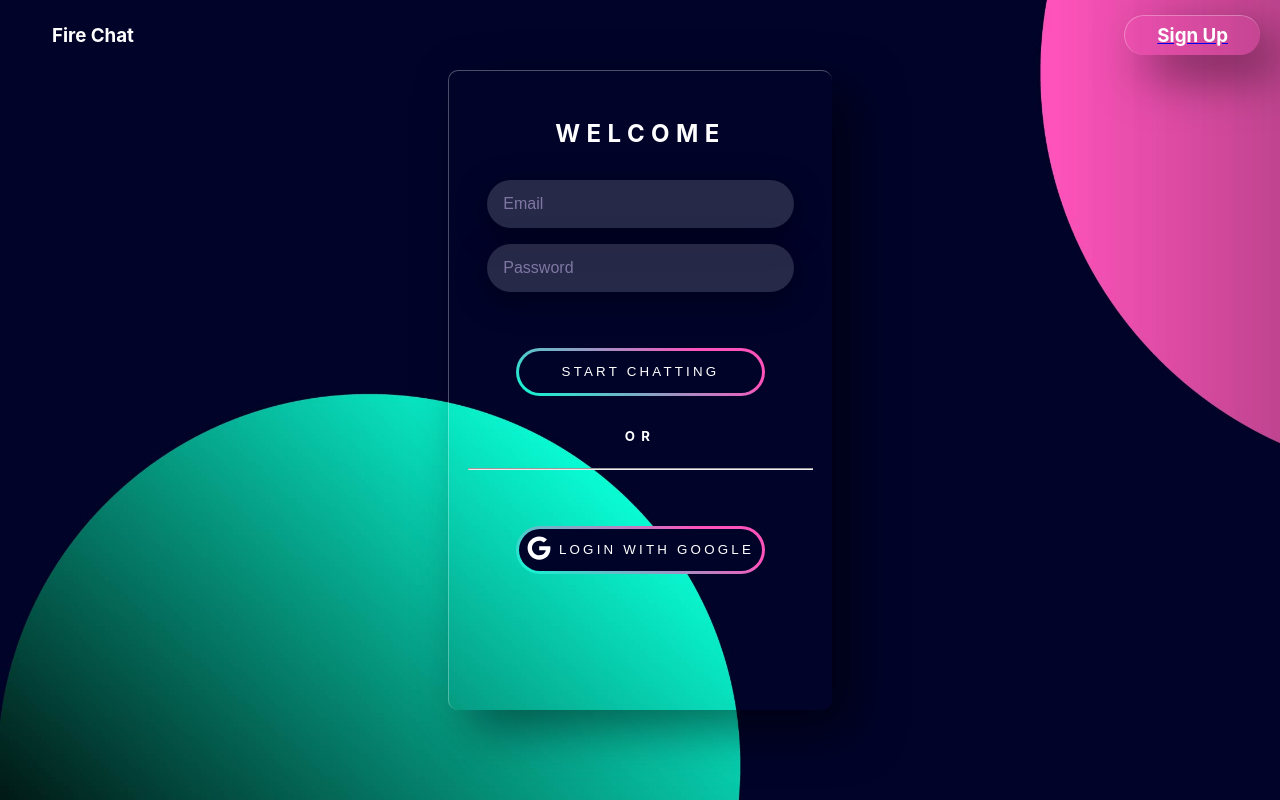
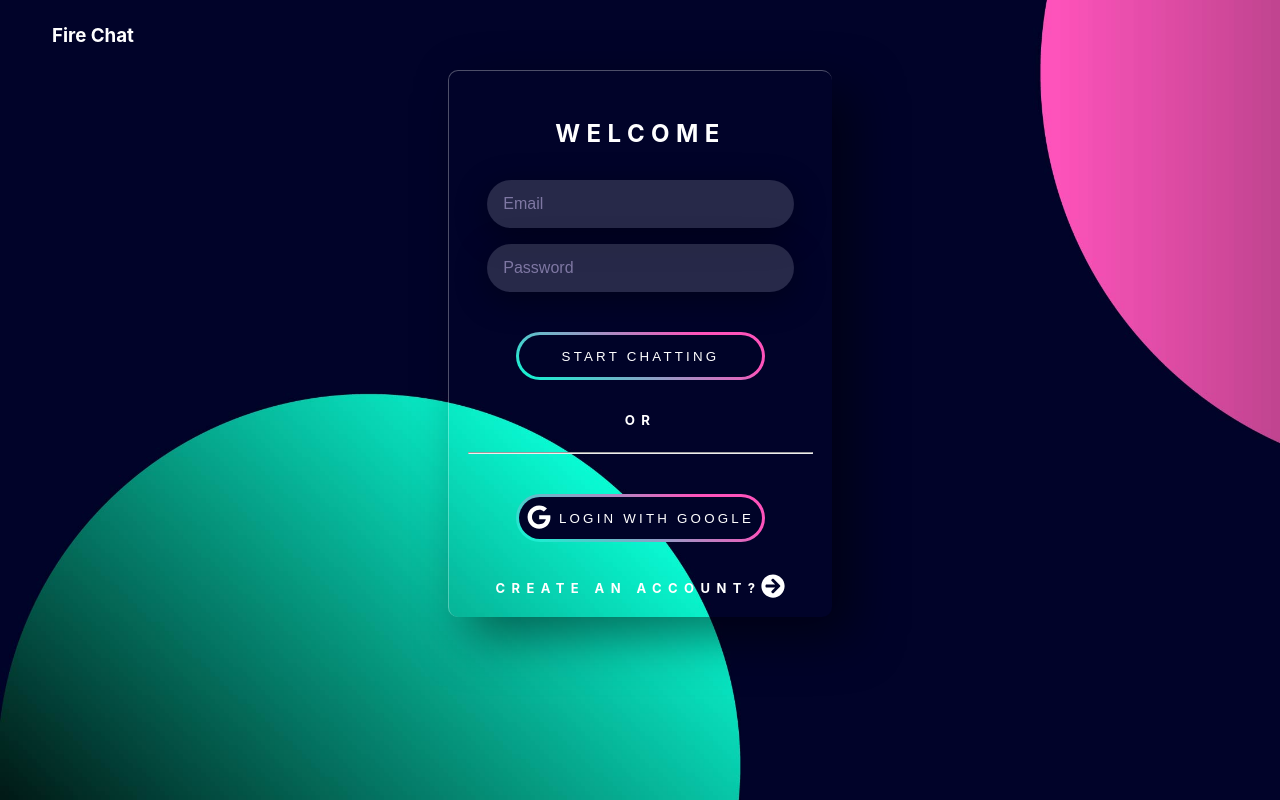
Before and after one commit to HasiniSama/Fire-Chat, a React (Create React App) app: page /signin in a window 1280 px wide. Built offline with nearby package versions, Linux system fonts and the light colour scheme; no server answers.

Commit message:
Added better navigation

```diff
--- a/src/components/Navbar.jsx
+++ b/src/components/Navbar.jsx
@@ -6,7 +6,7 @@ const Navbar = () => {
   return (
     <NavContainer>
         <NameText>Fire Chat</NameText>
-        <NavLink to="/signin"
+        {/* <NavLink to="/signin"
             style={(state) => ({
                 display: state.isActive ? 'none' : 'block',
             })}>
@@ -17,7 +17,7 @@ const Navbar = () => {
                 display: state.isActive ? 'none' : 'block',
             })}>
             <NavText>Sign Up</NavText>
-        </NavLink>
+        </NavLink> */}
     </NavContainer>
   )
 }
--- a/src/pages/Home.js
+++ b/src/pages/Home.js
@@ -1,9 +1,10 @@
 import React from 'react'
-import SignIn from './SignIn'
 
 function Home() {
   return (
-    <div><SignIn/></div>
+    <div>
+      Hi
+    </div>
   )
 }
 
--- a/src/pages/SignIn.jsx
+++ b/src/pages/SignIn.jsx
@@ -1,20 +1,77 @@
-import React from 'react'
+import React, { useState } from 'react'
+import { signInWithEmailAndPassword } from "firebase/auth";
+import { auth, db } from "../firebase";
+import { updateDoc, doc } from "firebase/firestore";
+import { useNavigate } from "react-router-dom";
 import styled from "styled-components";
 import Button from "../components/Button";
 import Icon from "../components/Icon";
-import Input from "../components/Input";
-import { FaGoogle } from "react-icons/fa";
+import { FaGoogle, FaArrowCircleRight } from "react-icons/fa";
 
 function SignIn() {
+
+  const [data, setData] = useState({
+    email: "",
+    password: "",
+    error: null,
+    loading: false,
+  });
+
+  const navigate = useNavigate();
+
+  const { email, password, error, loading } = data;
+
+  const handleChange = (e) => {
+    setData({ ...data, [e.target.name]: e.target.value });
+  };
+
+  const handleSubmit = async (e) => {
+    e.preventDefault();
+    setData({ ...data, error: null, loading: true });
+    if (!email || !password) {
+      setData({ ...data, error: "All fields are required" });
+    }else{
+      try {
+        const result = await signInWithEmailAndPassword(auth, email, password);
+
+        await updateDoc(doc(db, "users", result.user.uid), {
+          isOnline: true,
+        });
+        setData({
+          email: "",
+          password: "",
+          error: null,
+          loading: false,
+        });
+        navigate("/");
+      } catch (err) {
+        if ( err.code === 'auth/wrong-password'){
+          setData({ ...data, error: "Wrong password", loading: false });
+        }else if( err.code === 'auth/user-not-found'){
+          setData({ ...data, error: "User email not found", loading: false });
+        }else{
+          setData({ ...data, error: "Error creating account", loading: false });
+          console.log(err.message)
+        }
+      }
+    }
+  };
+
+  const navigateToSignup = (e) => {
+    e.preventDefault();
+    navigate("/signup");
+  };
+
   return (
-      <MainContainer>
+      <MainContainer onSubmit={handleSubmit}>
         <WelcomeText>WELCOME</WelcomeText>
         <InputContainer>
-          <Input type="text" placeholder="Email" />
-          <Input type="password" placeholder="Password" />
+          <Input type="email" placeholder="Email" name="email" value={email} onChange={handleChange}/>
+          <Input type="password" placeholder="Password" name="password" value={password} onChange={handleChange} />
         </InputContainer>
         <ButtonContainer>
-          <Button content="Start Chatting" />
+          {error ? <ErrorText>{error}!</ErrorText> : null}
+          <Button content={loading ? "Logging in ..." : "Start Chatting"} disabled={loading} />
         </ButtonContainer>
         <LoginWith>OR</LoginWith>
         <HorizontalRule />
@@ -25,16 +82,20 @@ function SignIn() {
             </Icon>
           </Button>
         </ButtonContainer>
+        <Text onClick={navigateToSignup}>Create An Account?
+            <Icon >
+                <FaArrowCircleRight />
+            </Icon>
+        </Text>
       </MainContainer>
   )
 }
 
-const MainContainer = styled.div`
+const MainContainer = styled.form`
   display: flex;
   align-items: center;
   flex-direction: column;
   margin: auto;
-  height: 80vh;
   width: 30vw;
   background-color: 'transparent';
   box-shadow: 20px 20px 50px 0 rgb(0,0,0,0.5);
@@ -42,12 +103,10 @@ const MainContainer = styled.div`
   border: 1px solid rgb(255,255,255,0.3);
   border-right: 0;
   border-bottom: 0;
-  color: var(--color-1);
   text-transform: uppercase;
   letter-spacing: 0.4rem;
   @media only screen and (max-width: 320px) {
     width: 80vw;
-    height: 90vh;
     hr {
       margin-bottom: 0.3rem;
     }
@@ -57,26 +116,21 @@ const MainContainer = styled.div`
   }
   @media only screen and (min-width: 360px) {
     width: 80vw;
-    height: 70vh;
     h4 {
       font-size: small;
     }
   }
   @media only screen and (min-width: 411px) {
     width: 80vw;
-    height: 80vh;
   }
   @media only screen and (min-width: 768px) {
     width: 80vw;
-    height: 80vh;
   }
   @media only screen and (min-width: 1024px) {
     width: 70vw;
-    height: 50vh;
   }
   @media only screen and (min-width: 1280px) {
     width: 30vw;
-    height: 80vh;
   }
 `;
 
@@ -95,9 +149,10 @@ const InputContainer = styled.div`
 `;
 
 const ButtonContainer = styled.div`
-  margin: 1rem 0 2rem 0;
+  margin: 0rem 0 2rem 0;
   width: 100%;
   display: flex;
+  flex-direction: column;
   align-items: center;
   justify-content: center;
 `;
@@ -117,4 +172,49 @@ const HorizontalRule = styled.hr`
   backdrop-filter: blur(25px);
 `;
 
+const Input = styled.input`
+  background: rgba(255, 255, 255, 0.15);
+  box-shadow: 0 8px 32px 0 rgba(0, 0, 0, 0.37);
+  border-radius: 2rem;
+  width: 80%;
+  height: 3rem;
+  padding: 1rem;
+  margin-bottom: 1rem;
+  border: none;
+  outline: none;
+  color: rgba(255, 255, 255, 0.7);
+  font-size: 1rem;
+  font-weight: bold;
+  &:focus {
+    display: inline-block;
+    box-shadow: 0 0 0 0.2rem #b9abe0;
+    backdrop-filter: blur(12rem);
+    border-radius: 2rem;
+  }
+  &::placeholder {
+    color: #b9abe099;
+    font-weight: 100;
+    font-size: 1rem;
+  }
+`;
+
+const ErrorText = styled.h6`
+  color:  var(--color-1);
+  margin: 1rem;
+  padding: 0.2rem 1rem;
+  background: white;
+  border-radius: 1rem;
+  text-align: center;
+`;
+
+const Text = styled.h4`
+  color: white;
+  margin-bottom: 1rem;
+  display: flex;
+  align-items: center;
+  justify-content: space-evenly;
+  cursor: pointer;
+`;
+
+
 export default SignIn
--- a/src/pages/SignUp.jsx
+++ b/src/pages/SignUp.jsx
@@ -5,6 +5,8 @@ import { setDoc, doc, Timestamp } from "firebase/firestore";
 import { useNavigate } from "react-router-dom";
 import styled from "styled-components";
 import Button from "../components/Button";
+import Icon from "../components/Icon";
+import { FaArrowCircleRight } from "react-icons/fa";
 
 function SignUp() {
 
@@ -30,7 +32,7 @@ function SignUp() {
     setData({ ...data, error: null, loading: true });
     if (!name || !email || !pass || !cpass) {
       setData({ ...data, error: "All fields are required" });
-    }else if (cpass != pass){
+    }else if (cpass !== pass){
       setData({ ...data, error: "Passwords doesn't match" });
     }else{
       try {
@@ -56,9 +58,9 @@ function SignUp() {
         alert("Account Successfully Created!")
         navigate("/signin");
       } catch (err) {
-        if ( err.code == 'auth/email-already-in-use'){
+        if ( err.code === 'auth/email-already-in-use'){
           setData({ ...data, error: "Email already in use", loading: false });
-        }else if( err.code == 'auth/weak-password'){
+        }else if( err.code === 'auth/weak-password'){
           setData({ ...data, error: "Password should be minimum 6 characters", loading: false });
         }else{
           setData({ ...data, error: "Error creating account", loading: false });
@@ -66,7 +68,12 @@ function SignUp() {
         }
       }
     }
-  }
+  };
+
+  const navigateToSignin = (e) => {
+    e.preventDefault();
+    navigate("/signin");
+  };
 
   return (
       <MainContainer onSubmit={handleSubmit}>
@@ -78,9 +85,14 @@ function SignUp() {
           <Input type="password" name="cpass" placeholder="Confirm Password" value={cpass} onChange={handleChange}/>
         </InputContainer>
         <ButtonContainer>
-          <Button content="Create an Account"  disabled={loading}/>
+          <Button content={loading ? "Creating ..." : "Create an Account"}  disabled={loading}/>
           {error ? <ErrorText>{error}!</ErrorText> : null}
         </ButtonContainer>
+        <Text onClick={navigateToSignin}>Have An Account?
+            <Icon >
+                <FaArrowCircleRight />
+            </Icon>
+        </Text>
       </MainContainer>
   )
 }
@@ -90,7 +102,6 @@ const MainContainer = styled.form`
   align-items: center;
   flex-direction: column;
   margin: auto;
-  height: 80vh;
   width: 30vw;
   background-color: 'transparent';
   box-shadow: 20px 20px 50px 0 rgb(0,0,0,0.5);
@@ -98,12 +109,10 @@ const MainContainer = styled.form`
   border: 1px solid rgb(255,255,255,0.3);
   border-right: 0;
   border-bottom: 0;
-  color: var(--color-1);
   text-transform: uppercase;
   letter-spacing: 0.4rem;
   @media only screen and (max-width: 320px) {
     width: 80vw;
-    height: 80vh;
     hr {
       margin-bottom: 0.3rem;
     }
@@ -113,26 +122,21 @@ const MainContainer = styled.form`
   }
   @media only screen and (min-width: 360px) {
     width: 80vw;
-    height: 80vh;
     h4 {
       font-size: small;
     }
   }
   @media only screen and (min-width: 411px) {
     width: 80vw;
-    height: 80vh;
   }
   @media only screen and (min-width: 768px) {
     width: 80vw;
-    height: 80vh;
   }
   @media only screen and (min-width: 1024px) {
     width: 70vw;
-    height: 50vh;
   }
   @media only screen and (min-width: 1280px) {
     width: 30vw;
-    height: 80vh;
   }
 `;
 
@@ -151,7 +155,7 @@ const InputContainer = styled.div`
 `;
 
 const ButtonContainer = styled.div`
-  margin: 10rem 0 2rem 0;
+  margin: 0rem 0 2rem 0;
   width: 100%;
   display: flex;
   flex-direction: column;
@@ -194,4 +198,13 @@ const ErrorText = styled.h6`
   text-align: center;
 `;
 
+const Text = styled.h4`
+  color: white;
+  margin-bottom: 1rem;
+  display: flex;
+  align-items: center;
+  justify-content: space-evenly;
+  cursor: pointer;
+`;
+
 export default SignUp
```
